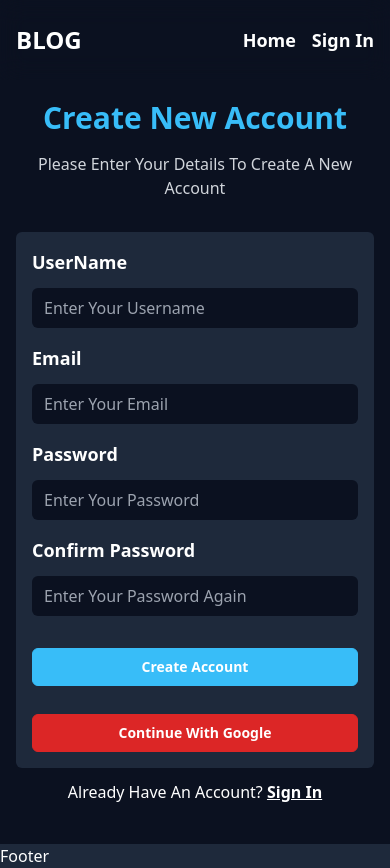
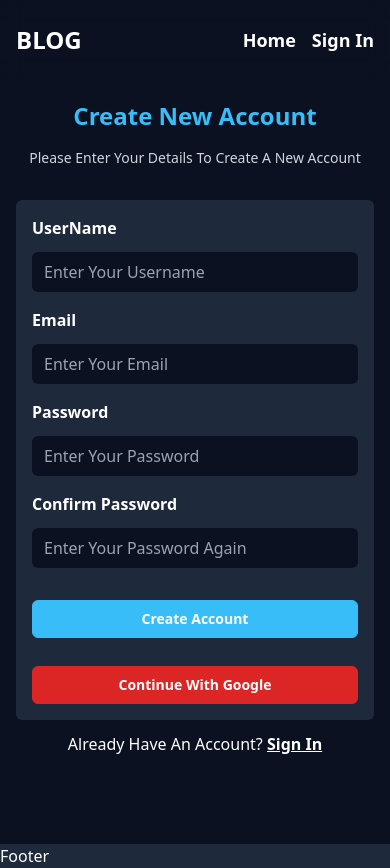
Before and after one commit to Esraa102/Mern_Blog_App, a React (Vite) app in the folder frontend/: page /register in a window 390 px wide. Built offline with nearby package versions, Linux system fonts and the light colour scheme; the HTML template or start-up script is replaced by a standard one.

Commit message:
adding loading state

```diff
--- a/frontend/src/components/AuthForm.jsx
+++ b/frontend/src/components/AuthForm.jsx
@@ -1,6 +1,6 @@
 /* eslint-disable react-hooks/exhaustive-deps */
 import { useEffect, useState } from "react";
-const AuthForm = ({ isCreate, sendToServer }) => {
+const AuthForm = ({ isCreate, sendToServer, loading }) => {
   const [formData, setFormData] = useState({
     username: "",
     email: "",
@@ -58,7 +58,7 @@ const AuthForm = ({ isCreate, sendToServer }) => {
     >
       {isCreate && (
         <div className="flex flex-col gap-3">
-          <label htmlFor="username" className="text-lg font-semibold">
+          <label htmlFor="username" className="md:text-lg font-semibold">
             UserName
           </label>
           <input
@@ -76,7 +76,7 @@ const AuthForm = ({ isCreate, sendToServer }) => {
         </div>
       )}
       <div className="flex flex-col gap-3">
-        <label htmlFor="email" className="text-lg font-semibold">
+        <label htmlFor="email" className="md:text-lg font-semibold">
           Email
         </label>
         <input
@@ -92,7 +92,7 @@ const AuthForm = ({ isCreate, sendToServer }) => {
         <p className="text-sm text-[#f00] -mt-2 pl-2">{formErrors.emailErr}</p>
       </div>
       <div className="flex flex-col gap-3">
-        <label htmlFor="pass" className="text-lg font-semibold">
+        <label htmlFor="pass" className="md:text-lg font-semibold">
           Password
         </label>
         <input
@@ -111,7 +111,7 @@ const AuthForm = ({ isCreate, sendToServer }) => {
       </div>
       {isCreate && (
         <div className="flex flex-col gap-3">
-          <label htmlFor="re-password" className="text-lg font-semibold">
+          <label htmlFor="re-password" className="md:text-lg font-semibold">
             Confirm Password
           </label>
           <input
@@ -129,8 +129,15 @@ const AuthForm = ({ isCreate, sendToServer }) => {
           </p>
         </div>
       )}
-      <button type="submit" className="main-btn">
-        {isCreate ? "Create Account" : "Sign In"}
+      <button
+        type="submit"
+        className={`main-btn ${loading && "cursor-not-allowed opacity-70"}`}
+        disabled={loading}
+      >
+        {isCreate && !loading && "Create Account"}
+        {isCreate && loading && "Creating..."}
+        {!isCreate && !loading && "Sign In"}
+        {!isCreate && loading && "Signing In..."}
       </button>
       <button
         type="button"
--- a/frontend/src/pages/Login.jsx
+++ b/frontend/src/pages/Login.jsx
@@ -5,10 +5,10 @@ const Login = () => {
   return (
     <section>
       <div className="section-container">
-        <h1 className="text-center text-3xl text-main font-bold mb-4">
+        <h1 className="text-center text-2xl md:text-3xl text-main font-bold mb-4">
           Welcome Back!
         </h1>
-        <p className="text-center text-gray-300 mb-8">
+        <p className="text-center text-sm md:text-lg text-gray-300 mb-8">
           Please Enter Your Details To Log In
         </p>
         <AuthForm isCreate={false} />
--- a/frontend/src/pages/Register.jsx
+++ b/frontend/src/pages/Register.jsx
@@ -1,9 +1,12 @@
+import { useState } from "react";
 import { Link } from "react-router-dom";
 import { AuthForm } from "../components";
 import toast from "react-hot-toast";
-// import axios from "axios";
 const Register = () => {
+  const [loading, setLoading] = useState(false);
   const sendData = async (userInfo) => {
+    setLoading(true);
+    try {
       const response = await fetch("/api/auth/register", {
         method: "POST",
         headers: {
@@ -21,17 +24,23 @@ const Register = () => {
       } else {
         toast.success("User Created Sucessfully");
       }
+      setLoading(false);
+    } catch (error) {
+      console.log(error);
+    } finally {
+      setLoading(false);
+    }
   };
   return (
     <section>
       <div className="section-container">
-        <h1 className="text-center text-3xl text-main font-bold mb-4">
+        <h1 className="text-center text-2xl md:text-3xl text-main font-bold mb-4">
           Create New Account
         </h1>
-        <p className="text-center text-gray-300 mb-8">
+        <p className="text-center text-sm md:text-lg text-gray-300 mb-8">
           Please Enter Your Details To Create A New Account
         </p>
-        <AuthForm isCreate sendToServer={sendData} />
+        <AuthForm isCreate sendToServer={sendData} loading={loading} />
         <p className="text-center mt-3">
           Already Have An Account?{" "}
           <Link
```
Lines whose indentation alone changed are shown as unchanged.
